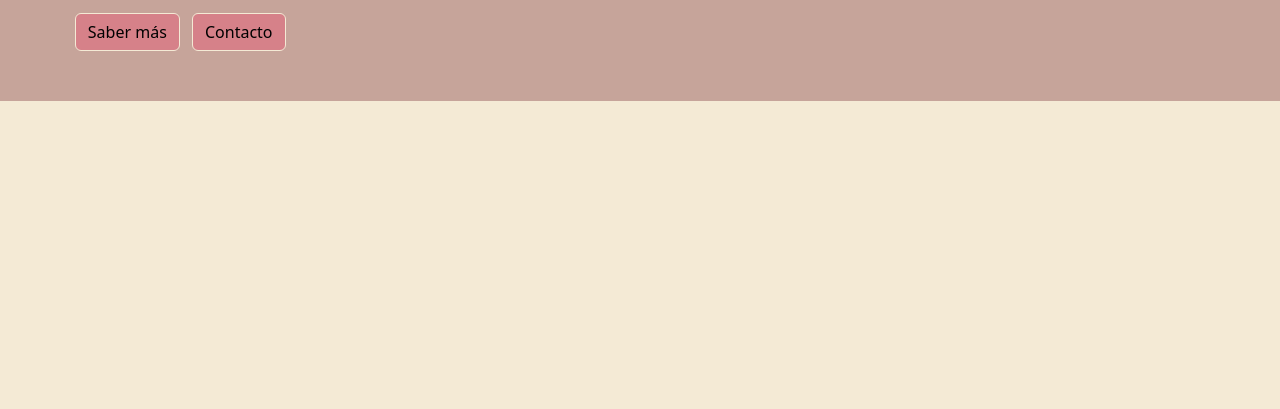
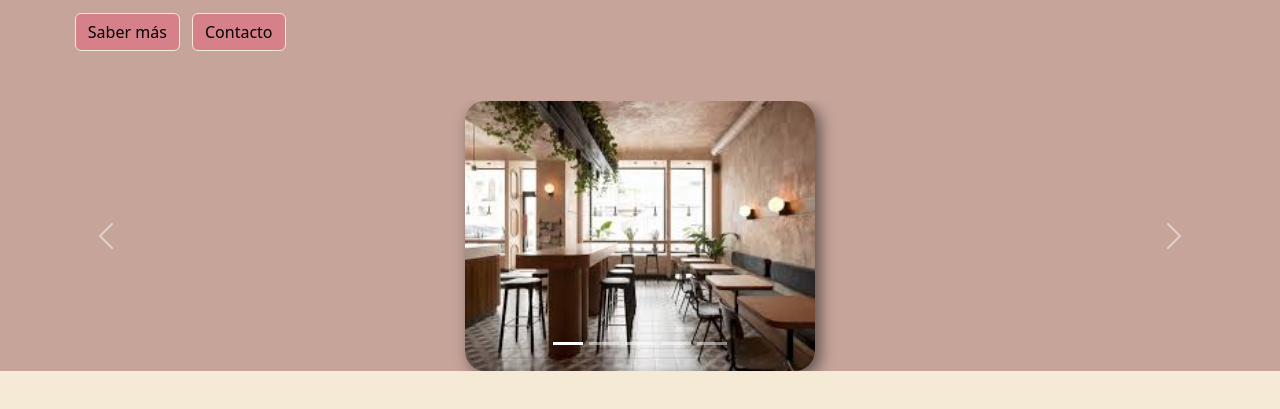
Before and after one commit to edgarmauricio123/P-gina-Web, a plain HTML site: page index.html in a window 1280 px wide. Shown: the part 373-782 px from the top of the page. Drawn offline with nearby package versions, Linux system fonts and the light colour scheme.

Commit message:
Agregando carrusel al repositorio

```diff
--- a/CSS/estilos.css
+++ b/CSS/estilos.css
@@ -62,3 +62,13 @@ h1{
     box-shadow: 5px 5px 15px rgba(24, 23, 23, 0.6);
     margin-left: 50px;
 }
+/*estilos para imagenes del carrusel*/
+.d-block{
+    border-radius: 20px;
+    box-shadow: 5px 5px 15px rgba(24, 23, 23, 0.6);
+    max-width: 70%;
+    min-width: 350px;
+    max-height: 500px;
+    object-fit: contain;
+    image-rendering: crisp-edges;
+}
--- a/index.html
+++ b/index.html
@@ -1,20 +1,25 @@
 <!DOCTYPE html>
 <html lang="en">
+
 <head>
     <meta charset="UTF-8">
 
-    <link rel="stylesheet" href="CSS/estilos.css"><meta name="viewport" content="width=device-width, initial-scale=1.0">
-    <link href="https://cdn.jsdelivr.net/npm/bootstrap@5.3.2/dist/css/bootstrap.min.css" rel="stylesheet" integrity="sha384-T3c6CoIi6uLrA9TneNEoa7RxnatzjcDSCmG1MXxSR1GAsXEV/Dwwykc2MPK8M2HN" crossorigin="anonymous">
+    <link rel="stylesheet" href="CSS/estilos.css">
+    <meta name="viewport" content="width=device-width, initial-scale=1.0">
+    <link href="https://cdn.jsdelivr.net/npm/bootstrap@5.3.2/dist/css/bootstrap.min.css" rel="stylesheet"
+        integrity="sha384-T3c6CoIi6uLrA9TneNEoa7RxnatzjcDSCmG1MXxSR1GAsXEV/Dwwykc2MPK8M2HN" crossorigin="anonymous">
     <title>Página Web</title>
 </head>
+
 <body style="background-color: #f4ead5;">
     <nav class="navbar navbar-expand-lg custom-bg" data-bs-theme="dark">
         <div class="container-fluid">
             <a class="navbar-brand" href="#">
                 <img width="180" height="70" src="Img/Logo.png" alt="">
             </a>
-            <button class="navbar-toggler" type="button" data-bs-toggle="collapse" data-bs-target="#navbarSupportedContent"
-                aria-controls="navbarSupportedContent" aria-expanded="false" aria-label="Toggle navigation">
+            <button class="navbar-toggler" type="button" data-bs-toggle="collapse"
+                data-bs-target="#navbarSupportedContent" aria-controls="navbarSupportedContent" aria-expanded="false"
+                aria-label="Toggle navigation">
                 <span class="navbar-toggler-icon"></span>
             </button>
             <div class="collapse navbar-collapse" id="navbarSupportedContent">
@@ -35,7 +40,9 @@
                             <li><a class="dropdown-item" href="#">EXPRESS</a></li>
                             <li><a class="dropdown-item" href="#">LATTE</a></li>
 
-                            <li><hr class="dropdown-divider">FRIOS</li>
+                            <li>
+                                <hr class="dropdown-divider">FRIOS
+                            </li>
                             <li><a class="dropdown-item" href="#">FRAPPE</a></li>
                         </ul>
                     </li>
@@ -57,20 +64,62 @@
                 Sumérgete en el mundo del café con granos seleccionados de las mejores fincas, tostados a la
                 perfección para resaltar cada nota de sabor. Desde un espresso intenso hasta un latte cremoso,
                 cada sorbo es una experiencia única. Ya sea que busques energía para
-                empezar el día o un momento de calma, aquí encontrarás el café ideal para ti. ¡Disfruta el auténtico aroma y sabor en cada taza!
+                empezar el día o un momento de calma, aquí encontrarás el café ideal para ti. ¡Disfruta el auténtico
+                aroma y sabor en cada taza!
             </p>
             <button class="btn btn-warning me-2">Saber más</button>
             <button class="btn btn-outline-light">Contacto</button>
         </div>
         <div class="col-md-6 text-center">
-            <img src="Img/CafeTradicional.jpg" class="img-cafe" alt="Taza de café" >
+            <img src="Img/CafeTradicional.jpg" class="img-cafe" alt="Taza de café">
         </div>
     </div>
 
+    <!-- inicio del carrusel  -->
+    <div class="container-fluid" style="background-color: #c6a49a;">
+        <div id="carouselExample" class="carousel slide">
 
+            <div class="carousel-indicators">
+                <button type="button" data-bs-target="#carouselExample" data-bs-slide-to="0" class="active"
+                    aria-current="true"></button>
+                <button type="button" data-bs-target="#carouselExample" data-bs-slide-to="1"></button>
+                <button type="button" data-bs-target="#carouselExample" data-bs-slide-to="2"></button>
+                <button type="button" data-bs-target="#carouselExample" data-bs-slide-to="3"></button>
+                <button type="button" data-bs-target="#carouselExample" data-bs-slide-to="4"></button>
+            </div>
+            <div class="carousel-inner ">
+                <div class="carousel-item active">
+                    <img src="Img/cafe1.jpg" class="d-block mx-auto img-fluid" alt="Interior">
+                </div>
+                <div class="carousel-item">
+                    <img src="Img/cafe2.jpg" class="d-block mx-auto img-fluid" alt="Producto 1">
+                </div>
+                <div class="carousel-item ">
+                    <img src="Img/cafe3.jpg" class="d-block mx-auto img-fluid" alt="Producto 2">
+                </div>
+                <div class="carousel-item ">
+                    <img src="Img/cafe4.jpg" class="d-block mx-auto img-fluid" alt="Product 3">
+                </div>
+                <div class="carousel-item ">
+                    <img src="Img/cafe5.jpg" class="d-block mx-auto img-fluid" alt="Fachada">
+                </div>
+            </div>
 
+            <button class="carousel-control-prev" type="button" data-bs-target="#carouselExample" data-bs-slide="prev">
+                <span class="carousel-control-prev-icon" aria-hidden="true"></span>
+                <span class="visually-hidden">Previous</span>
+            </button>
+            <button class="carousel-control-next" type="button" data-bs-target="#carouselExample" data-bs-slide="next">
+                <span class="carousel-control-next-icon" aria-hidden="true"></span>
+                <span class="visually-hidden">Next</span>
+            </button>
+        </div>
+    </div>
+    <!-- fin del carrusel -->
 
+    <script src="https://cdn.jsdelivr.net/npm/bootstrap@5.3.2/dist/js/bootstrap.bundle.min.js"
+        integrity="sha384-C6RzsynM9kWDrMNeT87bh95OGNyZPhcTNXj1NW7RuBCsyN/o0jlpcV8Qyq46cDfL"
+        crossorigin="anonymous"></script>
+</body>
 
-    <script src="https://cdn.jsdelivr.net/npm/bootstrap@5.3.2/dist/js/bootstrap.bundle.min.js" integrity="sha384-C6RzsynM9kWDrMNeT87bh95OGNyZPhcTNXj1NW7RuBCsyN/o0jlpcV8Qyq46cDfL" crossorigin="anonymous"></script>
-</body>
 </html>
```
Also changed, not shown: Img/cafe1.jpg (added), Img/cafe2.jpg (added), Img/cafe3.jpg (added), Img/cafe4.jpg (added), Img/cafe5.jpg (added).
